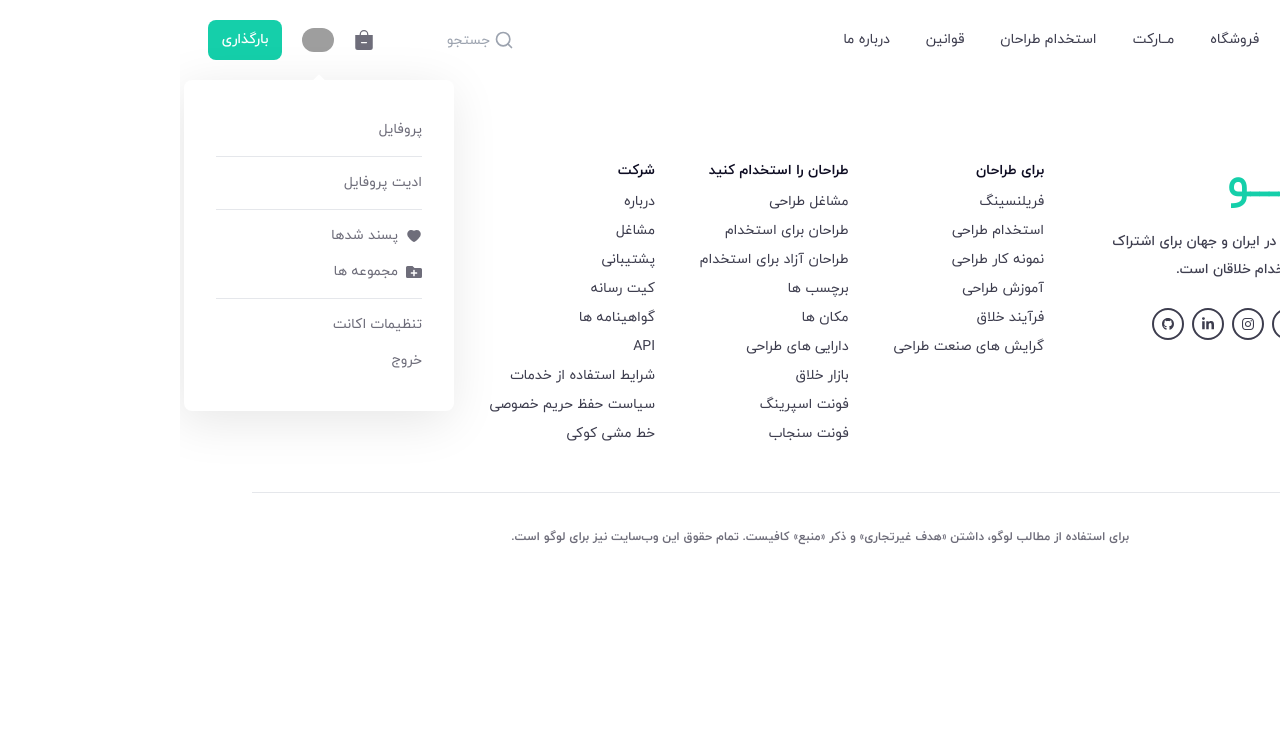
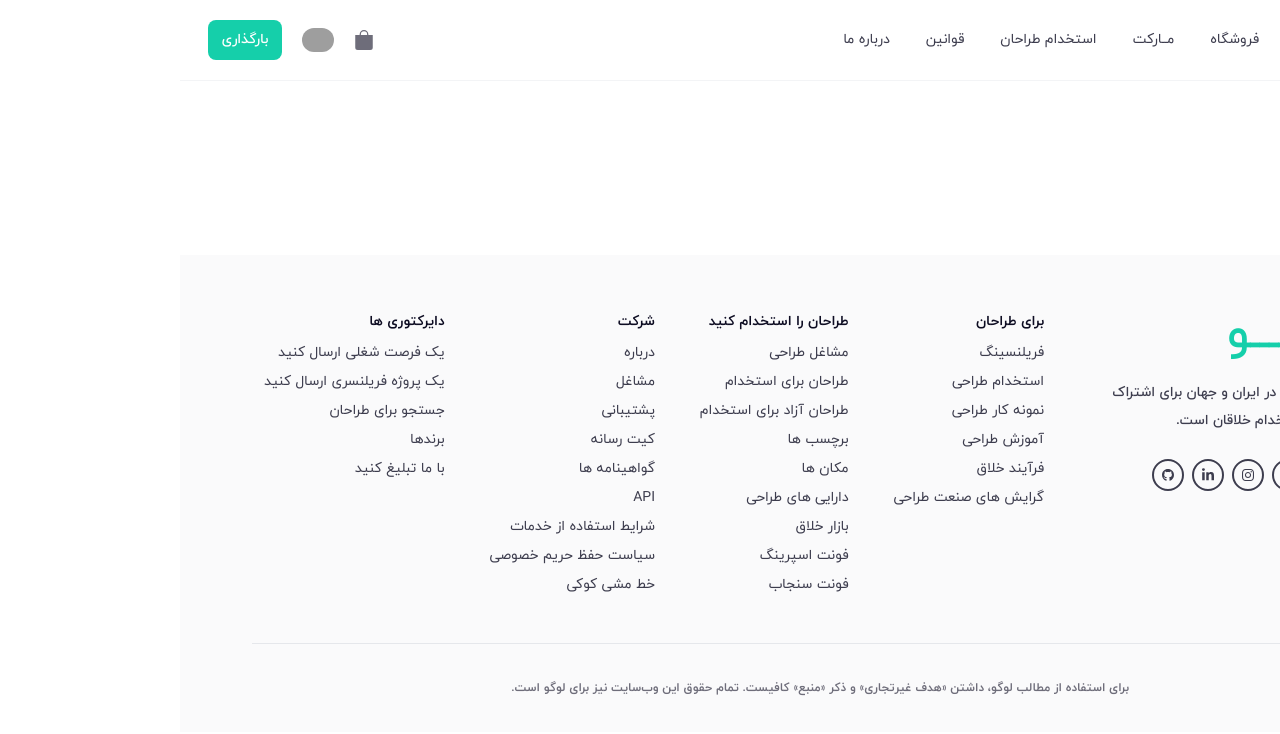
Before and after one commit to AfwebMaker/React-Website-Shopping, a React (Create React App) app: page / in a window 1280 px wide. Shown: the top 734 px of the page. Built offline with nearby package versions, Linux system fonts and the light colour scheme; grey boxes are pictures that could not be loaded; what tw-elements would draw is missing.

Commit message:
hamburger animation and update submenu

```diff
--- a/src/layout/footer/Footer.js
+++ b/src/layout/footer/Footer.js
@@ -60,7 +60,7 @@ const footerContent = [
 
 const Footer = () => {
   return (
-    <footer className="text-center bg-color-footer px-[20px] md:px-[32px] xl:px-[72px] pt-14 flex items-center flex-col">
+    <footer className="text-center bg-color-main-2 px-[20px] md:px-[32px] xl:px-[72px] pt-14 flex items-center flex-col">
       <div className="container">
         <div className="grid grid-cols-12">
           <div className="text-black col-span-12 lg:col-span-3 text-center lg:text-right mb-14 lg:m-0 transition-all duration-300">
--- /dev/null
+++ b/src/layout/header/Hamburger.js
@@ -0,0 +1,14 @@
+import React from 'react'
+
+const Hamburger = ({isOpen}) => {
+
+    return (
+        <div className='relative flex flex-col justify-center items-center h-[15px] w-[20px] cursor-pointer z-10'>
+            <span className={`transition-all duration-[100ms] absolute rounded-sm flex w-full h-[2px] bg-black ${isOpen ? 'rotate-[-45deg] ' : 'top-0'}`}></span>
+            <span className={`flex rounded-sm w-full h-[2px] bg-black ${isOpen ? 'hidden' : ''}`}></span>
+            <span className={`transition-all duration-[100ms] absolute rounded-sm flex w-full h-[2px] bg-black ${isOpen ? 'rotate-45 ' : 'bottom-0'}`}></span>
+        </div>
+    )
+}
+
+export default Hamburger
--- a/src/layout/header/Navbar.js
+++ b/src/layout/header/Navbar.js
@@ -2,12 +2,11 @@ import React, { useState } from "react";
 // react router dom
 import { Link } from "react-router-dom";
 // react icons
-import { FiSearch, FiMenu } from "react-icons/fi";
-import { IoMdClose} from "react-icons/io";
-import { BsFillBagDashFill } from "react-icons/bs";
+import { BsFillBagFill } from "react-icons/bs";
 //component
 import NavbarMobile from "./NavbarMobile";
 import ProfileSubMenu from "./ProfileSubMenu";
+import Hamburger from "./Hamburger";
 
 const navbarContent = [
   {
@@ -34,27 +33,19 @@ const navbarContent = [
 
 const Navbar = () => {
   const [signIn] = useState(true);
-  const [hambergerMenu, setHambergerMenu] = useState(false)
-  const [valeu, setValeu] = useState("");
+  const [hamburgerMenu, setHamburgerMenu] = useState(false)
 
-  const changeHandler = (event) => {
-    setValeu(event.target.valeu);
-  };
-
- const clickHandler = () => {
-  setHambergerMenu(!hambergerMenu)
-    window.scrollTo(0, 0);
- }
+  const clickHandler = () => {
+    setHamburgerMenu(!hamburgerMenu)
+    // window.scrollTo(0, 0);
+  }
 
   return (
-    <div className="w-full relative">
-      <NavbarMobile menu={hambergerMenu} navbarContent={navbarContent} />
+    <div className="w-full relative border-b-[1px] border-gray-100">
+      <NavbarMobile menu={hamburgerMenu} navbarContent={navbarContent} />
       <div className="max-w-[1536px] mx-auto h-20 bg-color-main-3 flex items-center justify-between px-6 fixed w-full lg:static">
         <div className="lg:hidden px-2 py-2 ml-4 cursor-pointer" onClick={clickHandler}>
-          {
-            hambergerMenu ? <IoMdClose className="w-5 h-5 text-color-Text2 transition-all duration-300" /> : <FiMenu className="w-5 h-5 text-color-Text2 transition-all duration-300" />
-          }
-
+            <Hamburger isOpen={hamburgerMenu} />  {/*hamburger icon*/}
         </div>
         <nav className="flex items-center">
           <div className="h-full">
@@ -82,28 +73,15 @@ const Navbar = () => {
         </nav>
         {signIn === true ? (
           <ul className="flex items-center h-full">
-            <li className="ml-1 hidden lg:flex items-center justify-center">
-              <div className=" form-group relative px-2">
-                <input
-                  type="text"
-                  value={valeu}
-                  onChange={changeHandler}
-                  className="flex w-32 h-10 pr-8 pl-4 py-3 text-sm font-normal placeholder:text-gray-400 rounded-lg bg-color-bg-search-navbar bg-clip-padding transition-all duration-300 caret-color-green outline-none emailHelp123ase-in-out m-0 focus:ring-4 focus:ring-color-light-main-1 focus:border focus:text-gray-600 focus:bg-color-main-3 focus:border-color-green"
-                  aria-describedby="emailHelp123"
-                  placeholder="جستجو"
-                />
-                <FiSearch className="absolute top-[10px] right-4 w-5 h-5 text-gray-400" />
-              </div>
-            </li>
             <li className="ml-1 flex">
               <Link
                 className="flex w-fit h-fit py-2 px-2 rounded-lg"
                 to=""
               >
-                <BsFillBagDashFill className="w-5 h-5 text-[#6e6d7a]" />
+                <BsFillBagFill className="w-5 h-5 text-[#6e6d7a]" />
               </Link>
             </li>
-            <li className="ml-1 hidden lg:flex h-full items-center">
+            <li className="ml-1 hidden lg:flex h-full items-center group">
               <Link
                 className="flex w-fit h-fit py-2 px-2 rounded-lg"
                 to=""
@@ -114,7 +92,10 @@ const Navbar = () => {
                   alt="Avatar"
                 />
               </Link>
-              <ProfileSubMenu />
+              <div className="hidden group-hover:flex">
+                <ProfileSubMenu />
+              </div>
+
             </li>
             <li className="ml-1 pr-2 w-[82px] h-10 hidden lg:flex">
               <Link
@@ -129,14 +110,6 @@ const Navbar = () => {
           <ul className="flex items-center">
             <li className="ml-1">
               <Link
-                className="hidden lg:flex w-fit h-fit py-2 px-3 rounded-lg"
-                to=""
-              >
-                <FiSearch className="w-5 h-5 text-color-Text2" />
-              </Link>
-            </li>
-            <li className="ml-1">
-              <Link
                 className="flex w-fit h-fit py-2 px-3 rounded-lg text-color-Text2 font-normal"
                 to=""
               >
@@ -145,7 +118,7 @@ const Navbar = () => {
             </li>
             <li className="ml-1">
               <Link
-                className="hidden lg:flex w-fit h-fit py-2 px-3 rounded-lg text-color-main-3 text-sm font-medium bg-color-green transition-all duration-300 hover:bg-opacity-[0.7]"
+                className="hidden lg:flex w-fit h-fit py-2 px-3 rounded-lg text-color-main-3 text-sm font-medium bg-color-main-1 transition-all duration-300 hover:bg-opacity-[0.7]"
                 to=""
               >
                 کار را به اشتراک بگذارید
--- a/src/layout/header/ProfileSubMenu.js
+++ b/src/layout/header/ProfileSubMenu.js
@@ -1,45 +1,51 @@
 import React from 'react'
+//react roter-dom
 import { Link } from 'react-router-dom';
-//icons
+//react icons
 import { AiFillHeart } from 'react-icons/ai'
 import { FaFolderPlus } from 'react-icons/fa'
 
 const ProfileSubMenu = () => {
     return (
-        <div className="h-auto hidden w-[270px] bg-color-main-3 absolute left-1 rounded-lg top-20 shadow-subMenu py-8 lg:block">
+        <div className="h-auto hidden w-[270px] bg-color-main-3 absolute left-1 rounded-lg top-[90%] shadow-subMenu py-8 lg:block">
             <div className="h-[18px] w-[18px] bg-white absolute left-1/2 top-[-2px] translate-x-[-50%] rotate-45"></div>
 
-            <Link className='w-full text-color-Text2 hover:text-color-Text3 flex hover:bg-color-dark-main-2 px-8 py-2 text-sm' to='/'>
+            <Link className='w-full text-color-Text2 hover:text-color-Text3 flex hover:bg-color-light-main-2 px-8 py-2 text-sm' to='/'>
                 <span className='w-full'>
                     پروفایل
                 </span>
             </Link>
             <hr className='mx-8 m-2'></hr>
-            <Link className='w-full flex text-color-Text2 hover:text-color-Text3 hover:bg-color-dark-main-2 px-8 py-2 text-sm' to='/'>
+            <Link className='w-full flex text-color-Text2 hover:text-color-Text3 hover:bg-color-light-main-2 px-8 py-2 text-sm' to='/'>
                 <span className='w-full'>
                     ادیت پروفایل
                 </span>
             </Link>
             <hr className='mx-8 m-2'></hr>
-            <Link className='w-full flex text-color-Text2 hover:text-color-Text3 hover:bg-color-dark-main-2 px-8 py-2 text-sm' to='/'>
+            <Link className='w-full flex text-color-Text2 hover:text-color-Text3 hover:bg-color-light-main-2 px-8 py-2 text-sm' to='/'>
                 <span className='flex items-center ml-2 text-base'><AiFillHeart /></span>
                 <span className='w-full'>
                     پسند شدها
                 </span>
             </Link>
-            <Link className='w-full flex text-color-Text2 hover:text-color-Text3 hover:bg-color-dark-main-2 px-8 py-2 text-sm' to='/'>
+            <Link className='w-full flex text-color-Text2 hover:text-color-Text3 hover:bg-color-light-main-2 px-8 py-2 text-sm' to='/'>
                 <span className='flex items-center ml-2 text-base'><FaFolderPlus /></span>
                 <span className='w-full'>
                     مجموعه ها
                 </span>
             </Link>
             <hr className='mx-8 m-2'></hr>
-            <Link className='w-full flex text-color-Text2 hover:text-color-Text3 hover:bg-color-dark-main-2 px-8 py-2 text-sm' to='/'>
+            <Link className='w-full flex text-color-Text2 hover:text-color-Text3 hover:bg-color-light-main-2 px-8 py-2 text-sm' to='/'>
+                <span className='w-full'>
+                    حالت شب
+                </span>
+            </Link>
+            <Link className='w-full flex text-color-Text2 hover:text-color-Text3 hover:bg-color-light-main-2 px-8 py-2 text-sm' to='/'>
                 <span className='w-full'>
                     تنظیمات اکانت
                 </span>
             </Link>
-            <Link className='w-full flex text-color-Text2 hover:text-color-Text3 hover:bg-color-dark-main-2 px-8 py-2 text-sm' to='/'>
+            <Link className='w-full flex text-color-Text2 hover:text-color-Text3 hover:bg-color-light-main-2 px-8 py-2 text-sm' to='/'>
                 <span className='w-full'>
                     خروج
                 </span>
--- a/src/pages/Home.js
+++ b/src/pages/Home.js
@@ -2,7 +2,7 @@ import React from 'react'
 
 const Home = () => {
   return (
-    <div>سلام دنیا!</div>
+    <div className='max-w-[1536px] p-[75px] bg-white'>سلام دنیا!</div>
   )
 }
 
```
